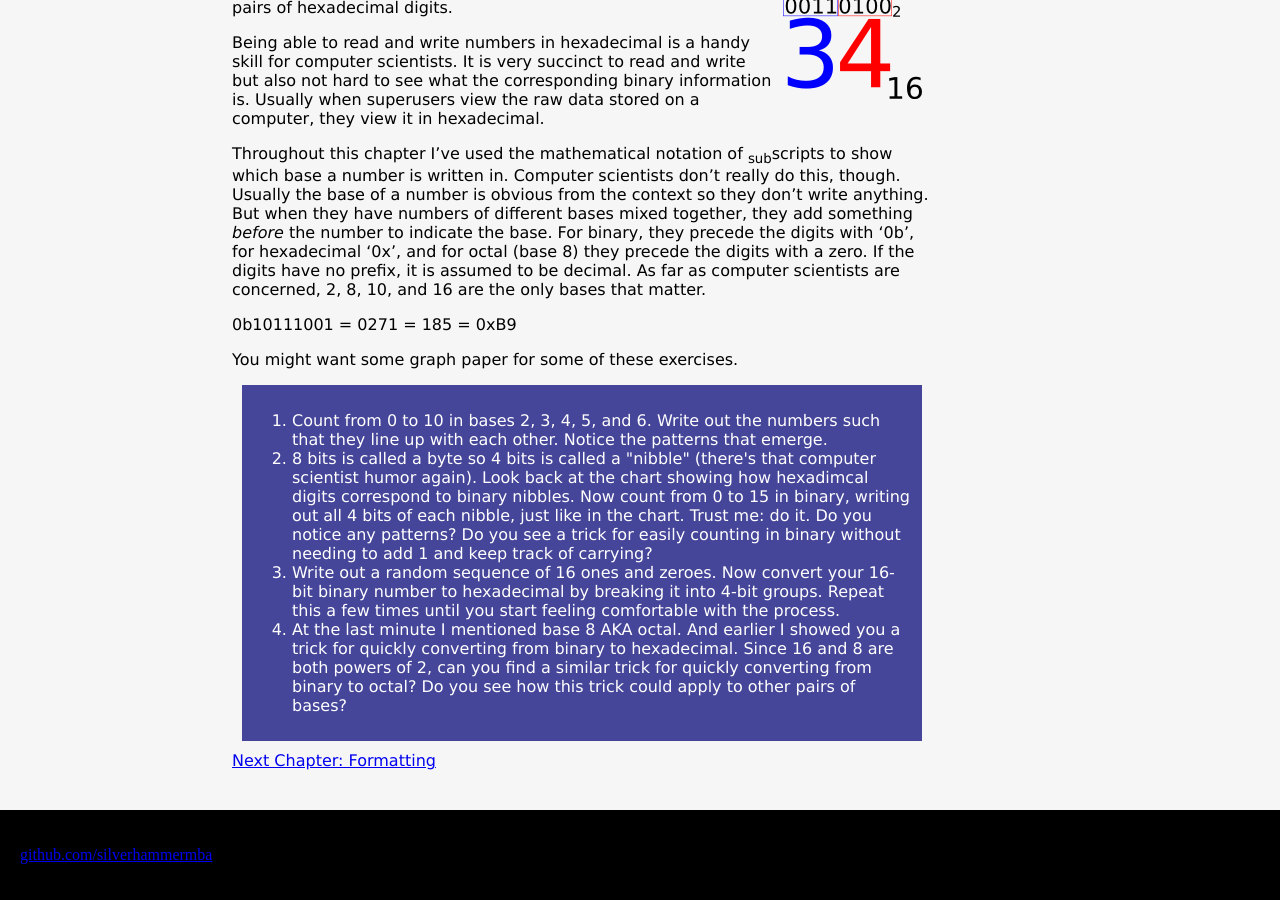
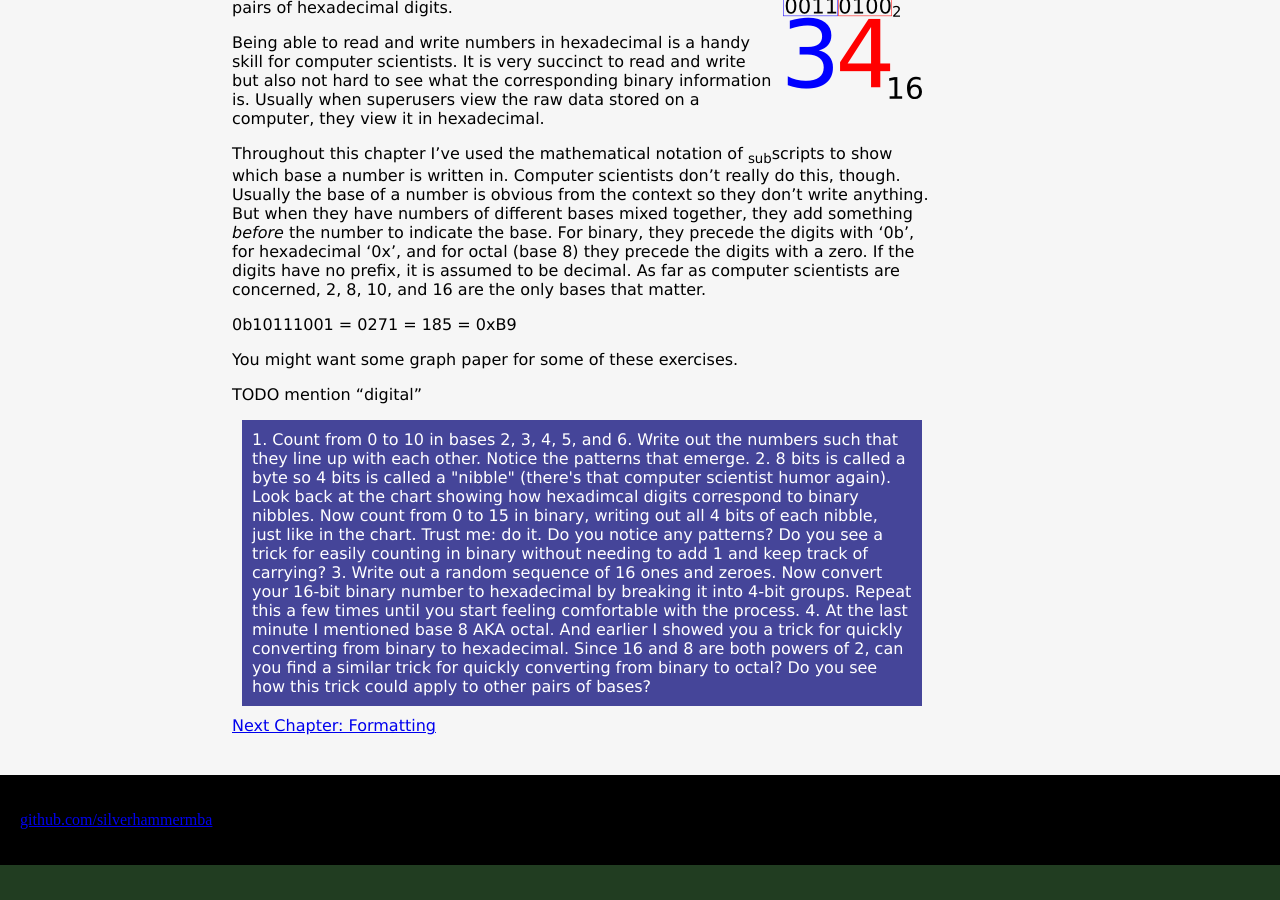
Before and after one commit to silverhammermba/superuser, a Jekyll site: the page built from _posts/2013-04-01-all_your_base.markdown, in a window 1280 px wide and 900 px high, scrolled down 3823 px. Built offline with Jekyll 4.4.1, drawn with Linux system fonts in a browser that asks for light colours; Markdown is read by kramdown in place of the engine named in the settings; after the commit the page ends 4688 px from its top, so only the background shows below that.

Commit message:
Use more markdown, add TODOs

```diff
--- a/_posts/2013-04-01-all_your_base.markdown
+++ b/_posts/2013-04-01-all_your_base.markdown
@@ -243,31 +243,24 @@
 
 You might want some graph paper for some of these exercises.
 
+TODO mention "digital"
+
 <aside class="exercises">
-<ol>
-<li>
-Count from 0 to 10 in bases 2, 3, 4, 5, and 6. Write out the numbers such that
-they line up with each other. Notice the patterns that emerge.
-</li>
-<li>
-8 bits is called a byte so 4 bits is called a "nibble" (there's that computer
-scientist humor again). Look back at the chart showing how hexadimcal digits
-correspond to binary nibbles. Now count from 0 to 15 in binary, writing out all
-4 bits of each nibble, just like in the chart. Trust me: do it. Do you notice
-any patterns? Do you see a trick for easily counting in binary without needing
-to add 1 and keep track of carrying?
-</li>
-<li>
-Write out a random sequence of 16 ones and zeroes. Now convert your 16-bit
-binary number to hexadecimal by breaking it into 4-bit groups. Repeat this a few
-times until you start feeling comfortable with the process.
-</li>
-<li>
-At the last minute I mentioned base 8 AKA octal. And earlier I showed you a
-trick for quickly converting from binary to hexadecimal. Since 16 and 8 are
-both powers of 2, can you find a similar trick for quickly converting from
-binary to octal?  Do you see how this trick could apply to other pairs of
-bases?
-</li>
-</ol>
+
+1. Count from 0 to 10 in bases 2, 3, 4, 5, and 6. Write out the numbers such
+   that they line up with each other. Notice the patterns that emerge.
+2. 8 bits is called a byte so 4 bits is called a "nibble" (there's that
+   computer scientist humor again). Look back at the chart showing how
+   hexadimcal digits correspond to binary nibbles. Now count from 0 to 15 in
+   binary, writing out all 4 bits of each nibble, just like in the chart. Trust
+   me: do it. Do you notice any patterns? Do you see a trick for easily
+   counting in binary without needing to add 1 and keep track of carrying?
+3. Write out a random sequence of 16 ones and zeroes. Now convert your 16-bit
+   binary number to hexadecimal by breaking it into 4-bit groups. Repeat this a
+   few times until you start feeling comfortable with the process.
+4. At the last minute I mentioned base 8 AKA octal. And earlier I showed you a
+   trick for quickly converting from binary to hexadecimal. Since 16 and 8 are
+   both powers of 2, can you find a similar trick for quickly converting from
+   binary to octal?  Do you see how this trick could apply to other pairs of
+   bases?
 </aside>
--- a/_posts/2013-04-06-data.markdown
+++ b/_posts/2013-04-06-data.markdown
@@ -90,6 +90,8 @@
 a terabyte of information, but due to formatting several gigabytes can't be used
 to store anything. Tricky!
 
+TODO mention discrete vs. continuous
+
 <aside class="exercises">
 1. So far, all of the calculations we've toyed around with have used positive
    integers. Those are easy because it's rather obvious how to represent a
```
Also changed, not shown: _posts/2013-02-01-computers.markdown (+11 -18 lines), _posts/2013-03-01-simple_machines.markdown (+12 -19 lines).
